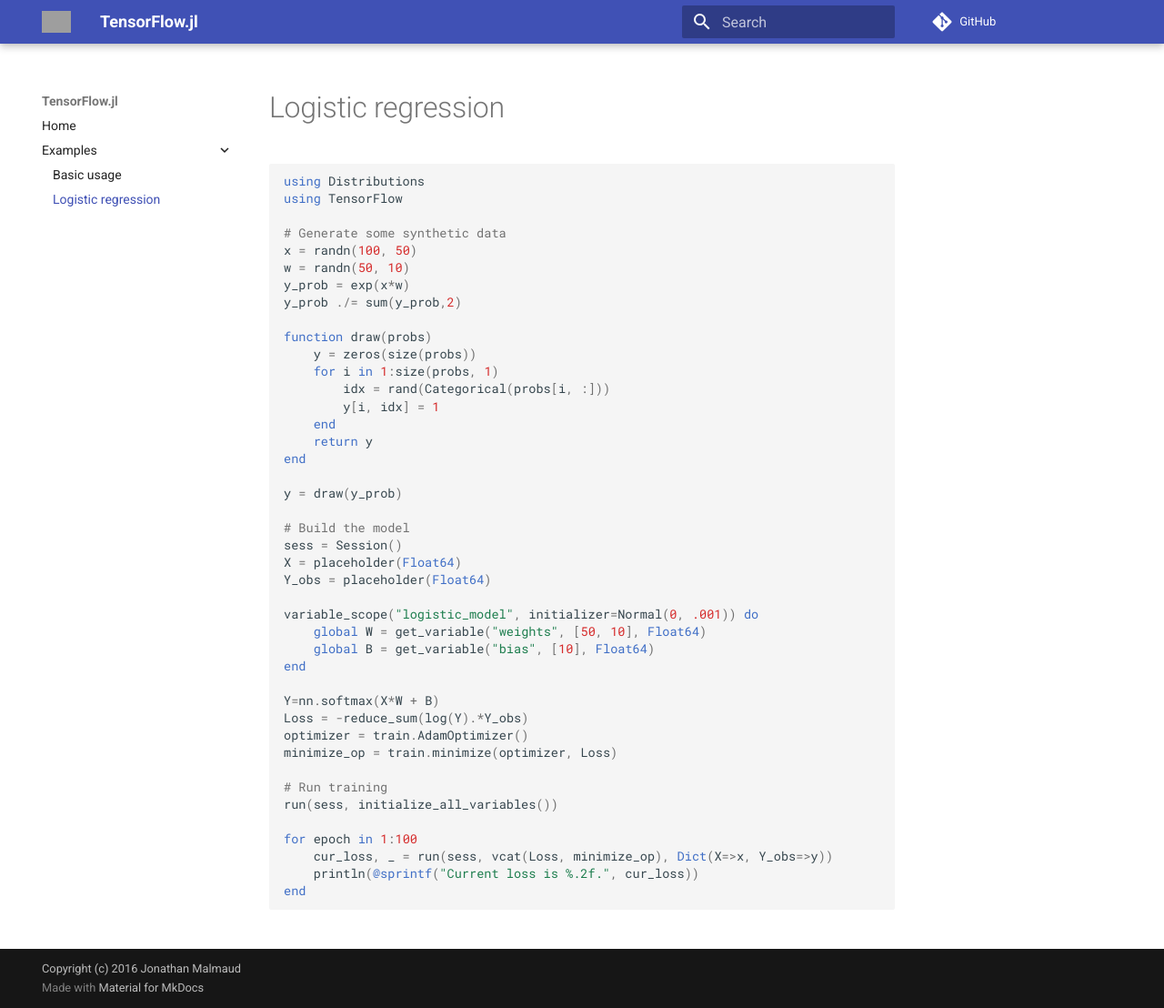
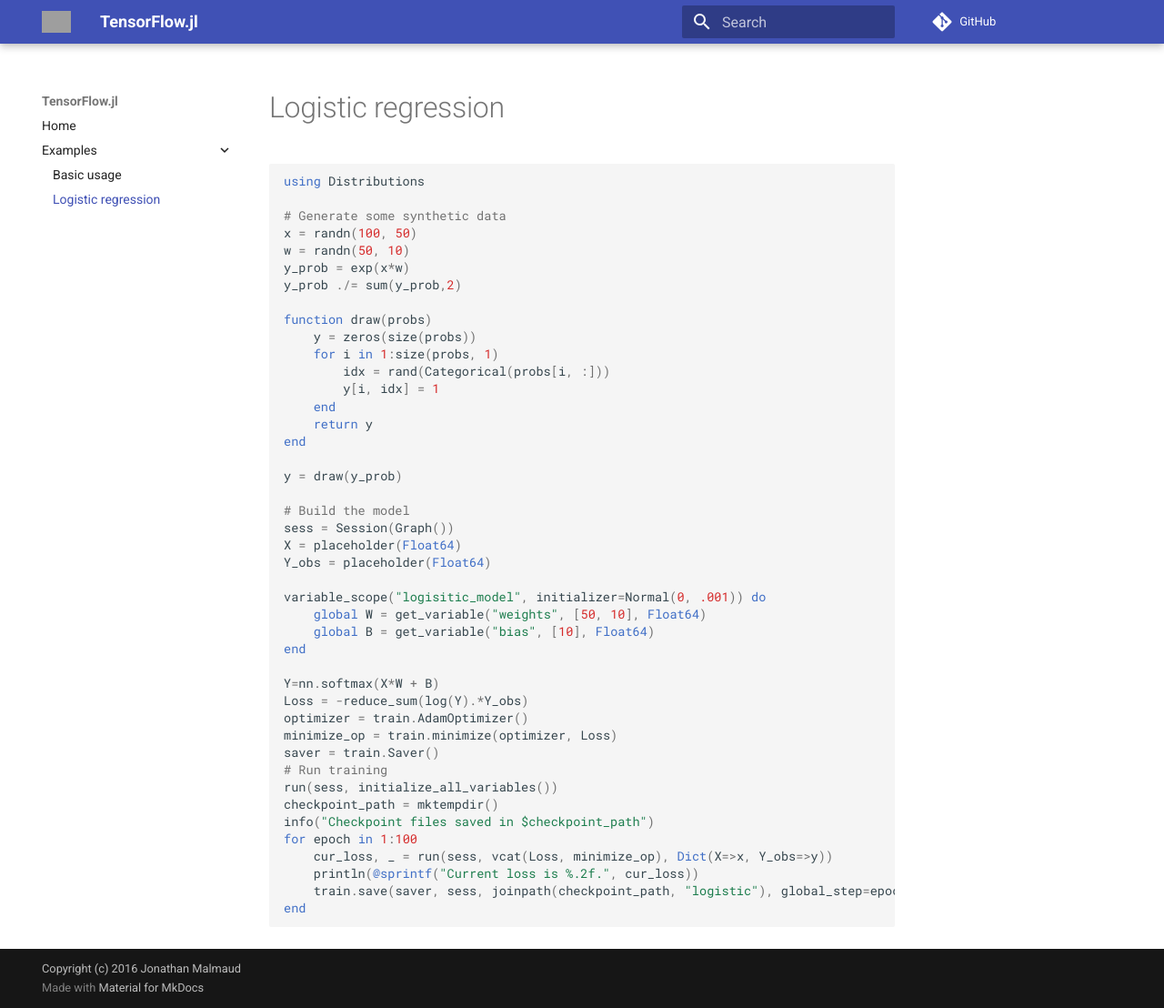
Before and after one commit to malmaud/TensorFlow.jl, an MkDocs documentation site: the page built from docs/logistic.md, in a window 1280 px wide and 1108 px high. Shown: the whole window at 91% size. Built offline with MkDocs 1.6.1 and Material for MkDocs 9.7.7, drawn with Linux system fonts in a browser that asks for light colours; comment, search, counter and statistics services are not loaded; old or Windows-style settings are respelled for this version of MkDocs; grey boxes are pictures that could not be loaded.

````diff
--- a/docs/logistic.md
+++ b/docs/logistic.md
@@ -3,7 +3,6 @@
 
 ```julia
 using Distributions
-using TensorFlow
 
 # Generate some synthetic data
 x = randn(100, 50)
@@ -23,11 +22,11 @@
 y = draw(y_prob)
 
 # Build the model
-sess = Session()
+sess = Session(Graph())
 X = placeholder(Float64)
 Y_obs = placeholder(Float64)
 
-variable_scope("logistic_model", initializer=Normal(0, .001)) do
+variable_scope("logisitic_model", initializer=Normal(0, .001)) do
     global W = get_variable("weights", [50, 10], Float64)
     global B = get_variable("bias", [10], Float64)
 end
@@ -36,13 +35,15 @@
 Loss = -reduce_sum(log(Y).*Y_obs)
 optimizer = train.AdamOptimizer()
 minimize_op = train.minimize(optimizer, Loss)
-
+saver = train.Saver()
 # Run training
 run(sess, initialize_all_variables())
-
+checkpoint_path = mktempdir()
+info("Checkpoint files saved in $checkpoint_path")
 for epoch in 1:100
     cur_loss, _ = run(sess, vcat(Loss, minimize_op), Dict(X=>x, Y_obs=>y))
     println(@sprintf("Current loss is %.2f.", cur_loss))
+    train.save(saver, sess, joinpath(checkpoint_path, "logistic"), global_step=epoch)
 end
 
 ```
````
Also changed, not shown: README.md (+6 -3 lines), 3 other files.
